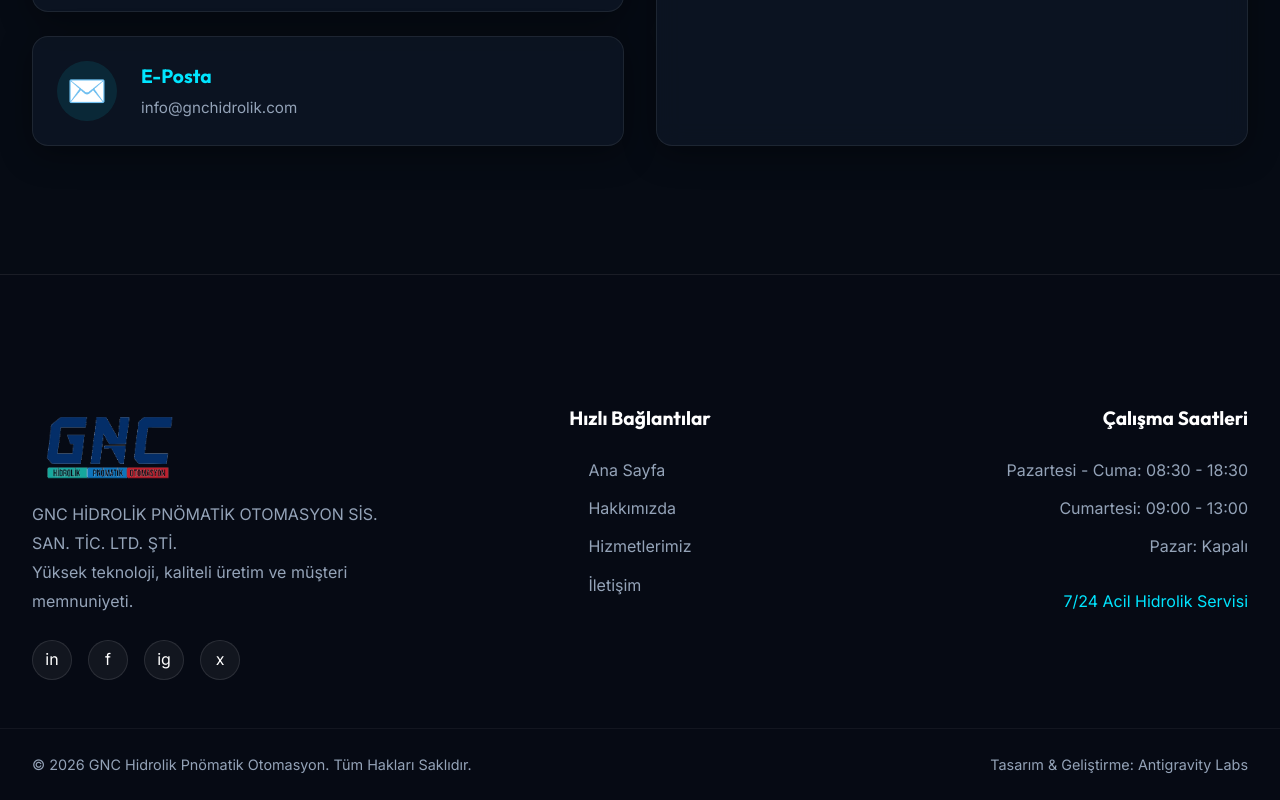
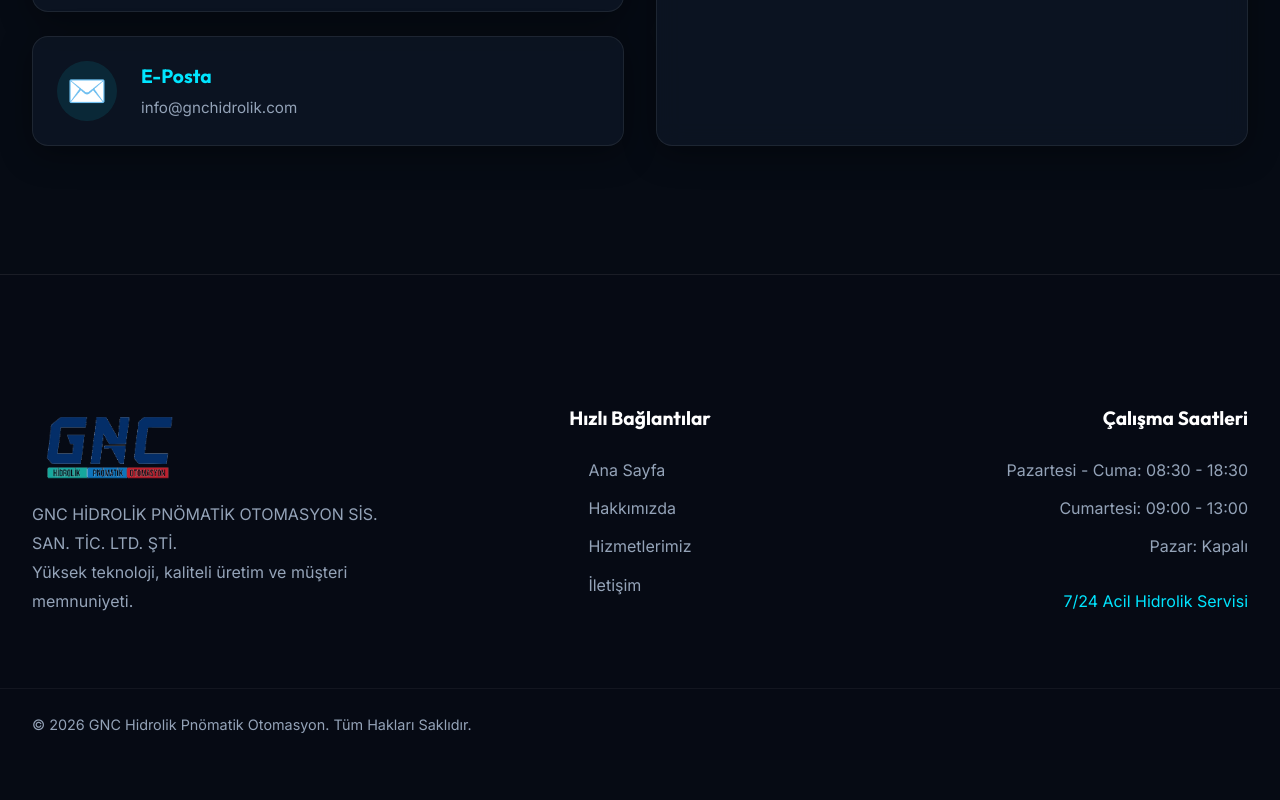
Before and after one commit to Muhammetalig/hidrolik, a Next.js app: page / in a window 1280 px wide. Shown: the part 3438-4238 px from the top of the page. After the commit the page ends 4198 px from the top, so only its background shows below. Built offline with nearby package versions, Linux system fonts and the light colour scheme.

Commit message:
style: remove social links and watermark from footer

```diff
--- a/src/components/Footer.js
+++ b/src/components/Footer.js
@@ -12,12 +12,6 @@ export default function Footer() {
             GNC HİDROLİK PNÖMATİK OTOMASYON SİS. SAN. TİC. LTD. ŞTİ. <br/>
             Yüksek teknoloji, kaliteli üretim ve müşteri memnuniyeti.
           </p>
-          <div className="social-links">
-            <a href="#">in</a>
-            <a href="#">f</a>
-            <a href="#">ig</a>
-            <a href="#">x</a>
-          </div>
         </div>
 
         <div className="footer-col" style={{ display: 'flex', flexDirection: 'column', alignItems: 'center' }}>
@@ -44,7 +38,6 @@ export default function Footer() {
       <div className="footer-bottom">
         <div className="container" style={{ display: 'flex', justifyContent: 'space-between', padding: '1.5rem 2rem', borderTop: '1px solid rgba(255,255,255,0.05)', color: 'var(--text-secondary)', fontSize: '0.9rem', flexWrap: 'wrap', gap: '1rem' }}>
           <p>&copy; {new Date().getFullYear()} GNC Hidrolik Pnömatik Otomasyon. Tüm Hakları Saklıdır.</p>
-          <p>Tasarım & Geliştirme: Antigravity Labs</p>
         </div>
       </div>
 
```
